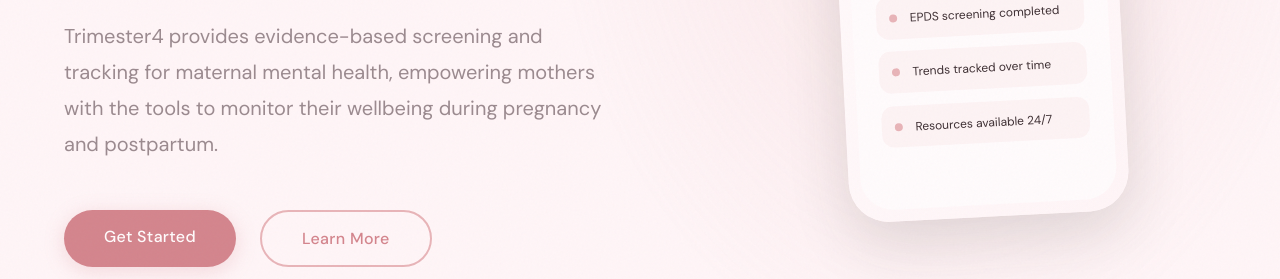
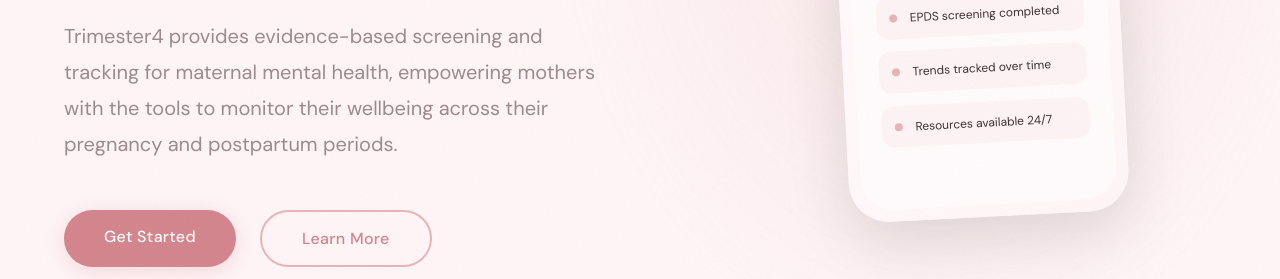
Before and after one commit to Trimester4/trimester4-website, a plain HTML site: page index.html in a window 1280 px wide. Shown: the part 521-800 px from the top of the page. Drawn offline with nearby package versions, Linux system fonts and the light colour scheme.

Commit message:
Update index.html

```diff
--- a/index.html
+++ b/index.html
@@ -715,7 +715,7 @@
                 </h1>
                 <p>
                     Trimester4 provides evidence-based screening and tracking for maternal mental health,
-                    empowering mothers with the tools to monitor their wellbeing during pregnancy and postpartum.
+                    empowering mothers with the tools to monitor their wellbeing across their pregnancy and postpartum periods.
                 </p>
                 <div class="cta-buttons">
                     <a href="#download" class="btn btn-primary">Get Started</a>
```
